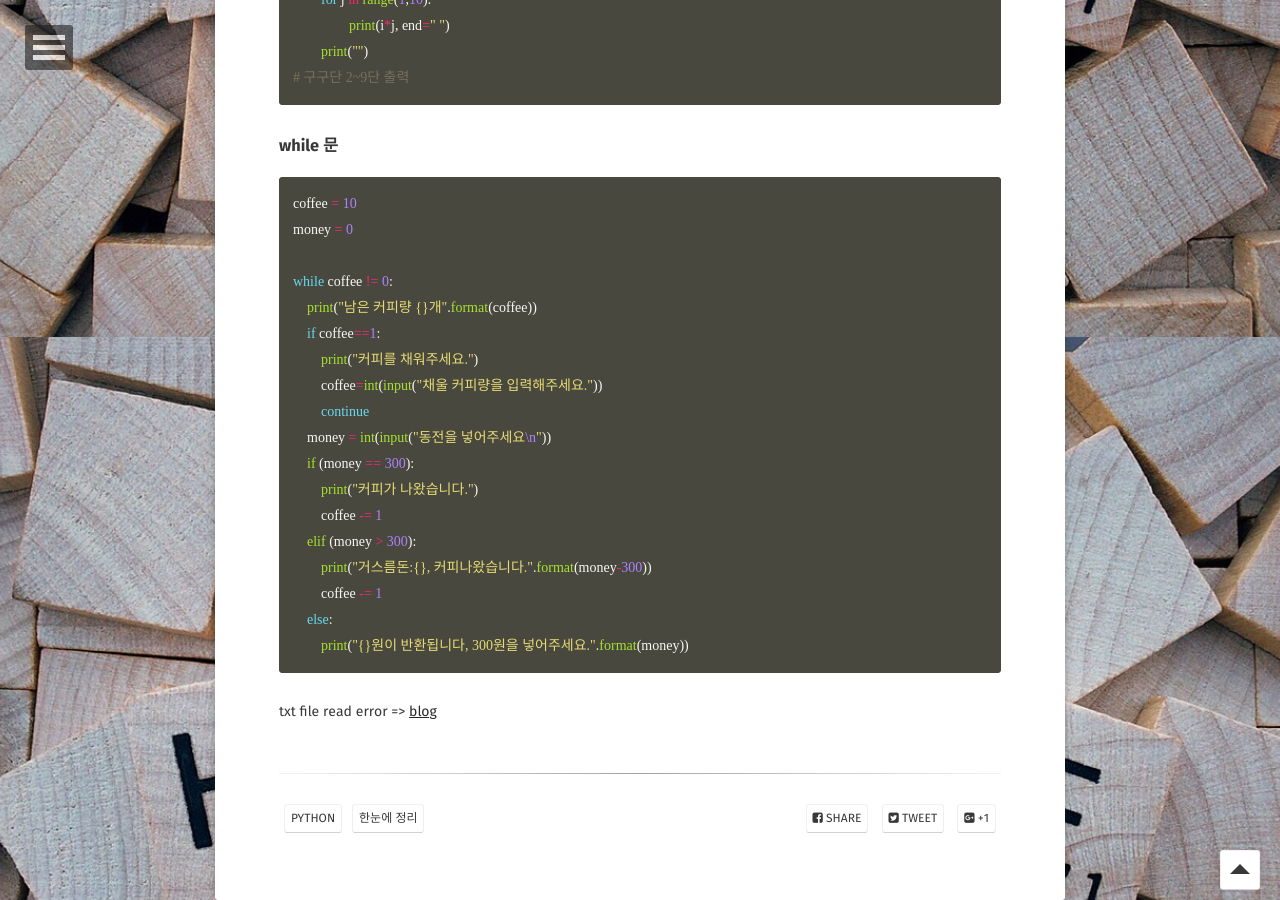
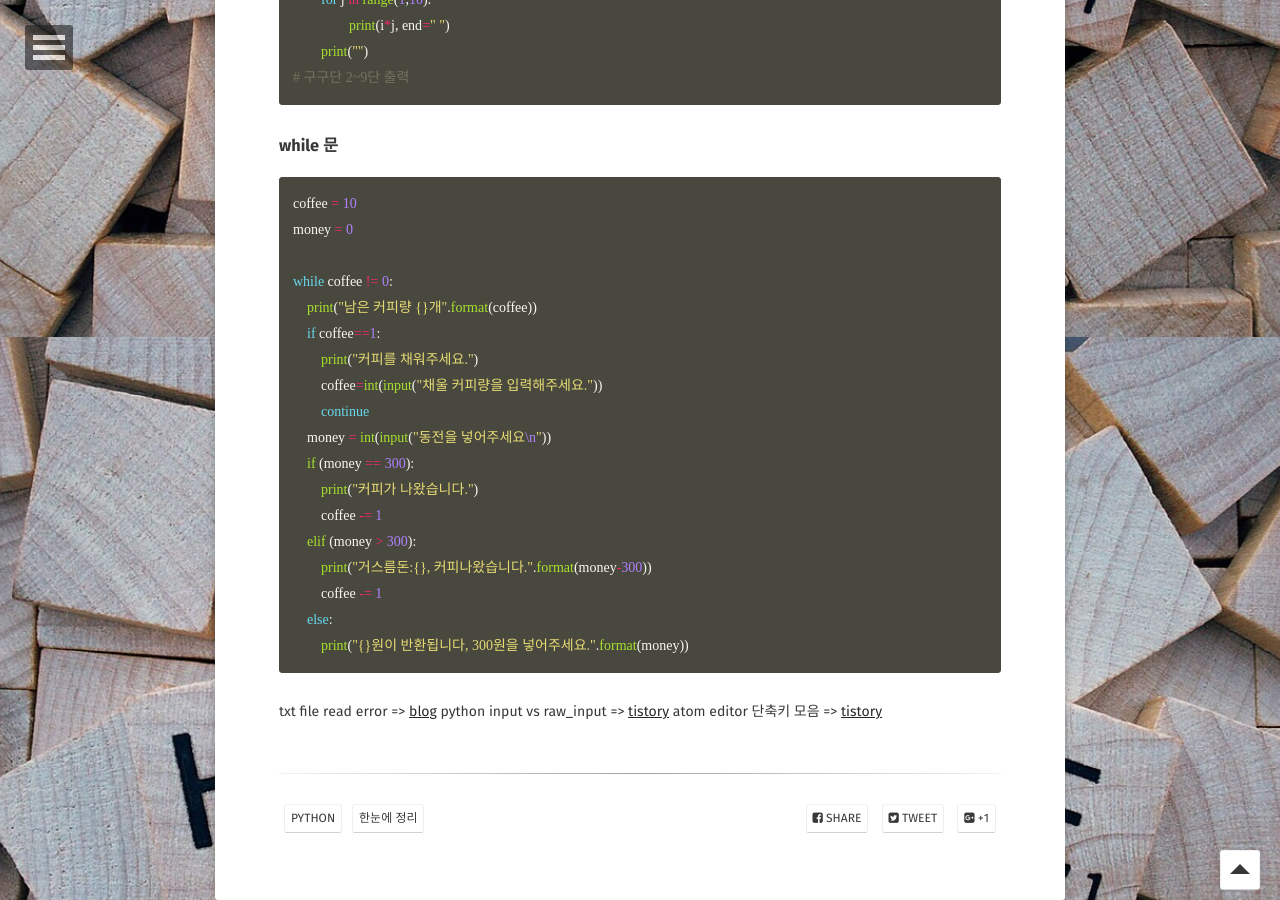
Before and after one commit to Jungjihyuk/JH_Life, a Jekyll site: the page built from _posts/2019-01-23-python.md, in a window 1280 px wide and 900 px high, scrolled down 5963 px. Built offline with Jekyll 4.4.1, drawn with Linux system fonts in a browser that asks for light colours; some web fonts are replaced; comment, search, counter and statistics services are not loaded.

Commit message:
url 추가

````diff
--- a/_posts/2019-01-23-python.md
+++ b/_posts/2019-01-23-python.md
@@ -209,3 +209,5 @@ while coffee != 0:
 ```
 
 txt file read error => [blog](https://blog.naver.com/PostView.nhn?blogId=yejoon3117&logNo=221058408177&beginTime=0&jumpingVid=&from=search&redirect=Log&widgetTypeCall=true)
+python input vs raw_input => [tistory](https://aceatom.tistory.com/13)
+atom editor 단축키 모음 => [tistory](https://ondesk.tistory.com/178)
````
